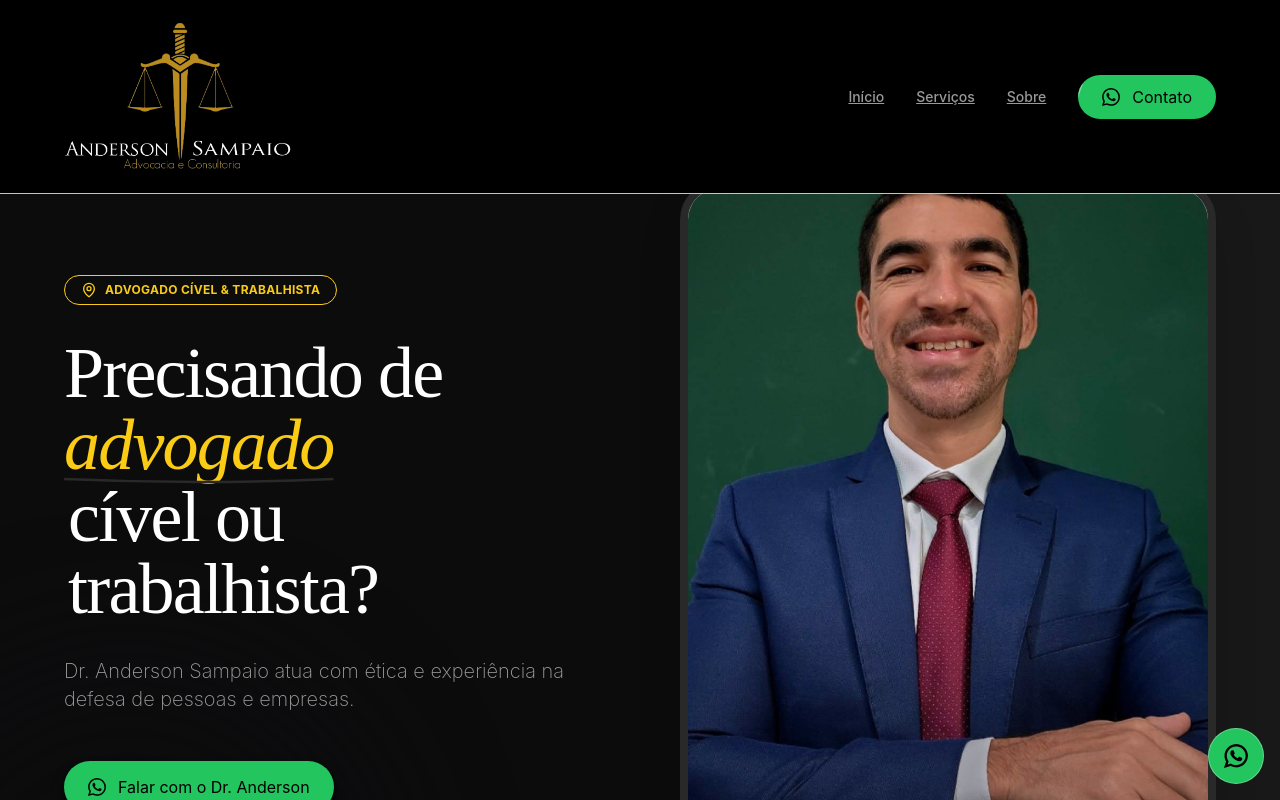
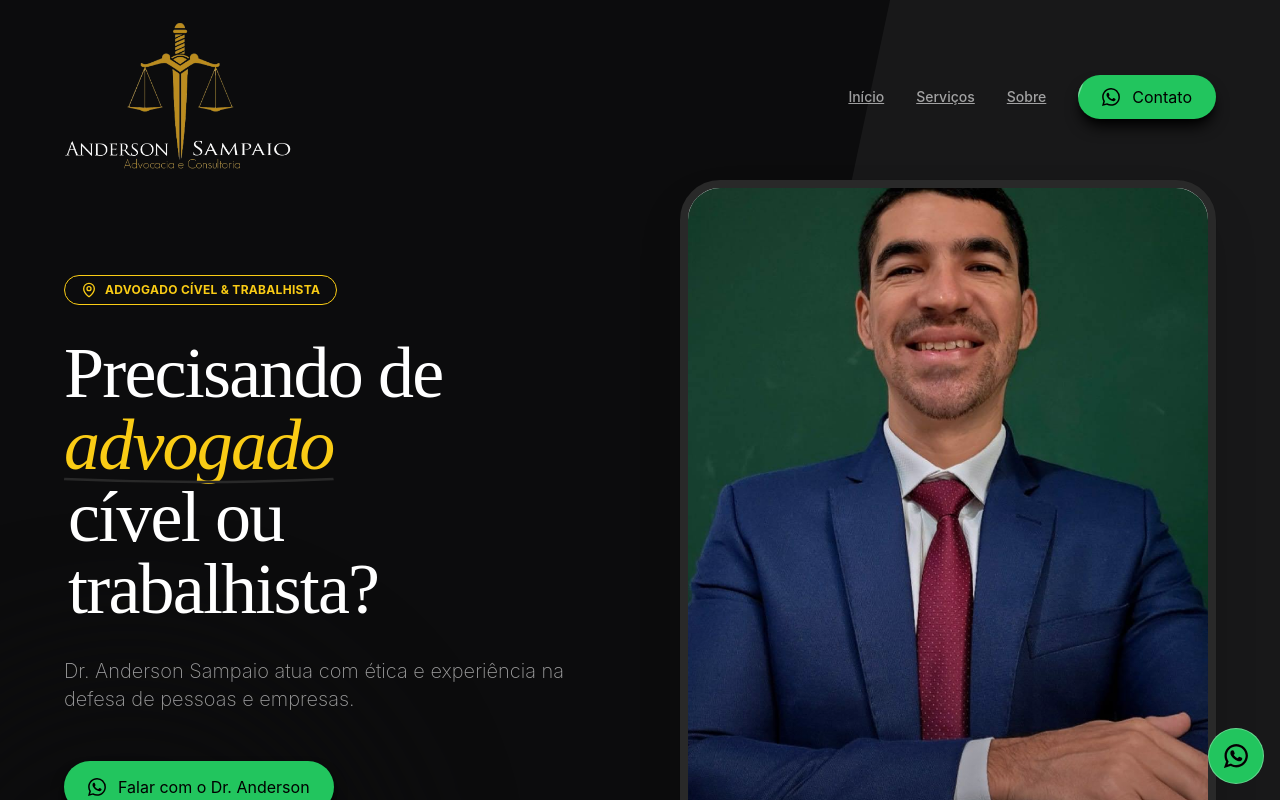
Before and after one commit to Paper-Street-Softwares/SOP-Anderson, a React (Vite) app: page / in a window 1280 px wide. Shown: the top 800 px of the page. Built offline with nearby package versions, Linux system fonts and the light colour scheme.

Commit message:
fix: UI Rotas

```diff
--- a/src/components/sections/NavbarNovaTemplate.jsx
+++ b/src/components/sections/NavbarNovaTemplate.jsx
@@ -17,6 +17,7 @@ function NavbarNovaTemplate({
   hoverLinks,
   colorMenu,
   bgOpacitySidebar,
+  borderNone,
 }) {
   const [isScrolled, setIsScrolled] = useState(false)
   const [isMobileMenuOpen, setIsMobileMenuOpen] = useState(false)
@@ -61,10 +62,10 @@ function NavbarNovaTemplate({
   return (
     <SectionWrapper>
       <nav
-        className={`fixed top-0 left-0 right-0 z-50 transition-all duration-300 border-b ${
+        className={`fixed top-0 left-0 right-0 z-50 transition-all duration-300 border-b ${borderNone ? 'border-transparent' : 'bg-black border-primaryLight'} ${
           isScrolled
             ? `${backgrondMode} backdrop-blur-md py-2 shadow-sm border-shadowHero/10 h-auto`
-            : `${backgrondMode} border-border/40 py-3 phone2:h-auto`
+            : ` border-border/40 py-3 phone2:h-auto`
         }`}
       >
         <div className="container mx-auto flex items-center m-auto max-w-[1215px] h-full w-[90%] justify-between py-2">
--- a/src/pages/Index.jsx
+++ b/src/pages/Index.jsx
@@ -40,7 +40,7 @@ export default function Index() {
     <>
       <ColorModeProvider>
         {/* Render imediato */}
-        <NavbarNovaTemplate colorMode={colorMode} />
+        <NavbarNovaTemplate colorMode={colorMode} borderNone={true} />
 
         <main>
           {/* LCP — NÃO usar lazy */}
```
